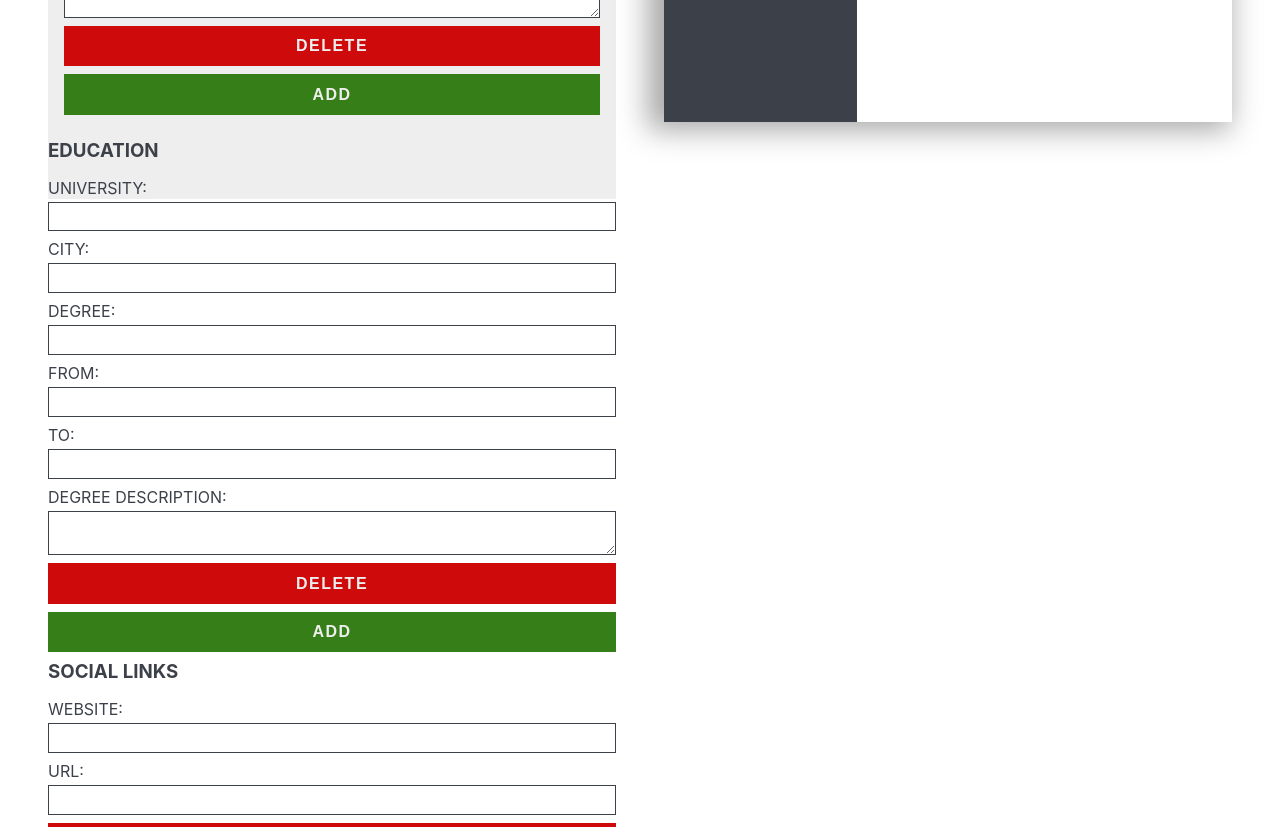
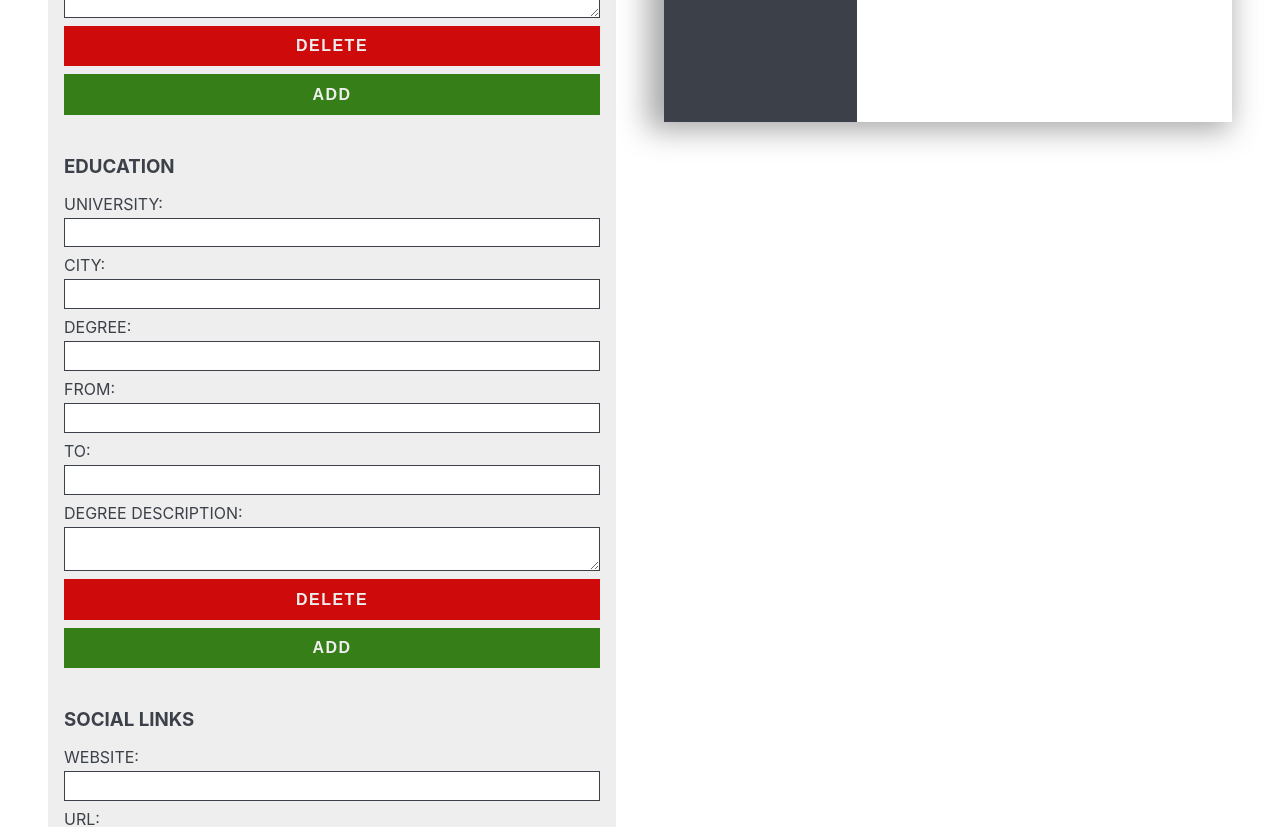
Before and after one commit to av-erencelik/cv-project, a React (Create React App) app: page / in a window 1280 px wide. Shown: the part 1120-1947 px from the top of the page. Built offline with nearby package versions, Linux system fonts and the light colour scheme.

Commit message:
added padding

```diff
--- a/src/styles/CvForm.css
+++ b/src/styles/CvForm.css
@@ -18,7 +18,9 @@
 .personal-info-input {
   padding: 1rem;
 }
-.experience-input {
+.experience-input,
+.education-input,
+.links-input {
   padding: 1rem;
 }
 .input-title {
--- a/src/styles/Main.css
+++ b/src/styles/Main.css
@@ -5,7 +5,7 @@
   padding: 3rem;
 }
 .cv-form {
-  height: 150vh;
+  height: 100%;
   width: 794px;
   background-color: #eeeeee;
   color: #3c4048;
```
Also changed, not shown: package.json (+6 -1 lines), 1 other file (tests, documents, lock files or other folders).
